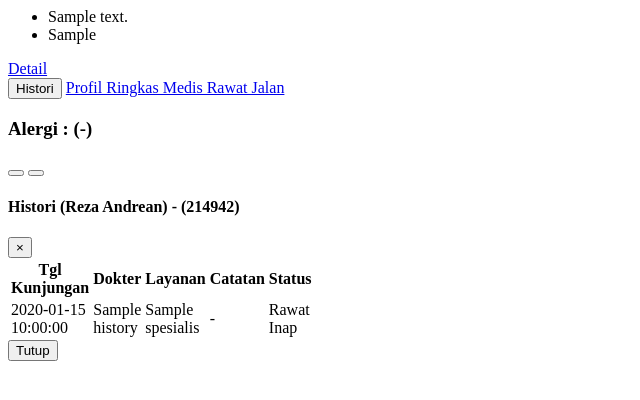
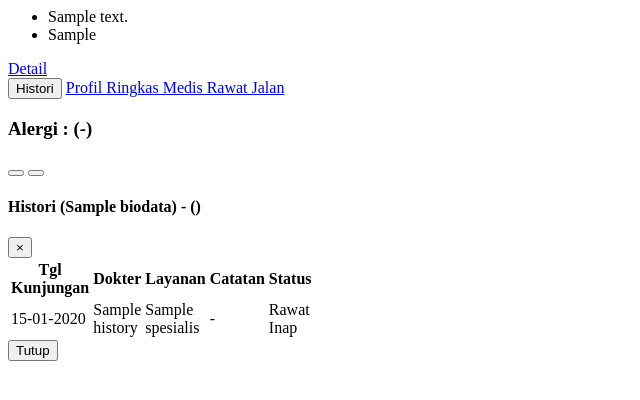
Before and after one commit to rezaandreannn/emr-new, a PHP site: the page made by application/views/nurse/rajal/create.php in a window 1280 px wide. Shown: the part 213-613 px from the top of the page, without its empty margins (0-640 px from the left). Run offline with PHP 8.4, Linux system fonts and the light colour scheme; the template is opened without the code that fills it: most values are stand-ins (such as "Sample title", 1, 10 or a date in 2020).

Commit message:
nama di histori pasien

```diff
--- a/application/views/nurse/rajal/create.php
+++ b/application/views/nurse/rajal/create.php
@@ -90,7 +90,7 @@
     <div class="modal-dialog modal-xl">
         <div class="modal-content">
             <div class="modal-header">
-                <h4 class="modal-title">Histori (Reza Andrean) - (214942)</h4>
+                <h4 class="modal-title">Histori (<?=$biodata['NAMA_PASIEN']?>) - (<?=$biodata['NO_MR']?>)</h4>
                 <button type="button" class="close" data-dismiss="modal" aria-label="Close">
                     <span aria-hidden="true">&times;</span>
                 </button>
@@ -110,7 +110,7 @@
                     <?php
                     foreach ($historys as $history) { ?>
                         <tr>
-                            <td><?= $history['TANGGAL'] ?></td>
+                            <td><?=date('d-m-Y',strtotime($history['TANGGAL']))?></td>
                             <td><?= $history['NAMA_DOKTER']?></td>
                             <td>
                                <?= $history['SPESIALIS']?>
```
